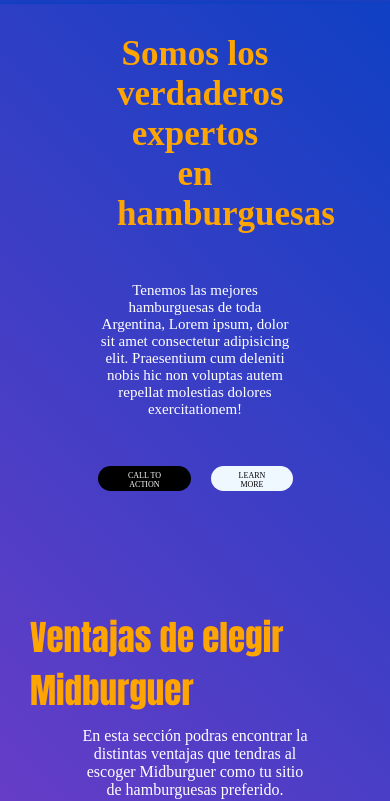
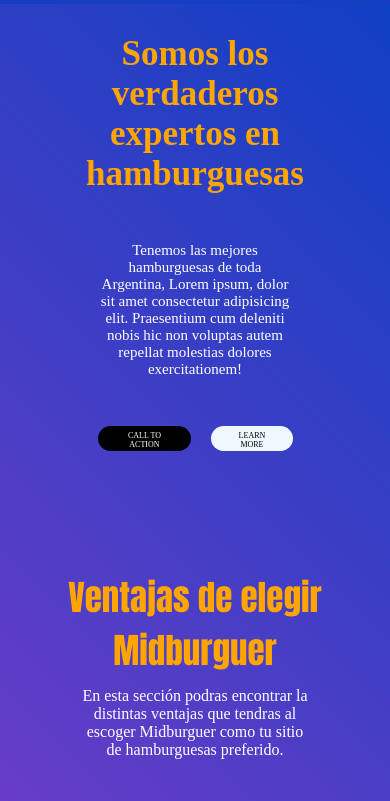
Before and after one commit to 19Leandro/Landimg-page-leandro-nucba, a plain HTML site: page index.html in a window 390 px wide. Shown: the part 46-847 px from the top of the page. Drawn offline with Linux system fonts and the light colour scheme.

Commit message:
retoques del responsive

```diff
--- a/mediaqueries.css
+++ b/mediaqueries.css
@@ -55,4 +55,10 @@ ul a {
   .contact-text2 {
     width: 100px;
   }
+  .herotext h1 {
+    text-align: center;
+  }
+  .card-title h2 {
+    text-align: center;
+  }
 }
--- a/style.css
+++ b/style.css
@@ -76,6 +76,9 @@ main {
 }
 
 .herotext h1 {
+  display: flex;
+  justify-content: center;
+  align-items: center;
   color: orange;
   font-size: 35px;
   width: 80%;
```
